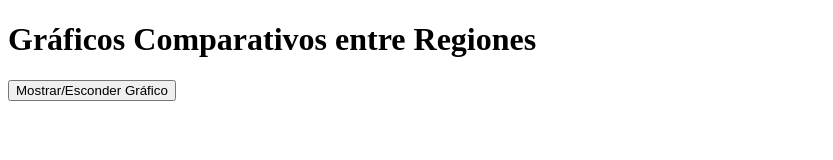
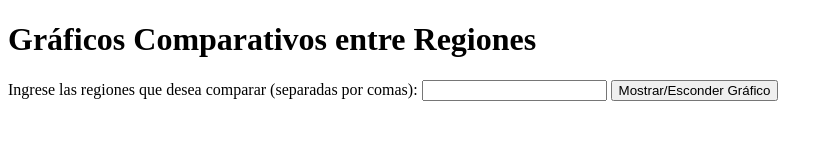
Before and after one commit to SteveArms/pwebAJAX, a plain HTML site: page Ejercicio5/index.html in a window 1280 px wide. Shown: the whole page, without its empty margins (0-833 px from the left). Drawn offline with nearby package versions, Linux system fonts and the light colour scheme.

Commit message:
Se agrega una funcion para escoger que regiones se quiere hacer un grafico

```diff
--- a/Ejercicio5/index.html
+++ b/Ejercicio5/index.html
@@ -9,7 +9,8 @@
 </head>
 <body>
     <h1>Gráficos Comparativos entre Regiones</h1>
+    <label for="regionesInput">Ingrese las regiones que desea comparar (separadas por comas):</label>
+    <input type="text" id="regionesInput">
     <button id="toggleChartBtn">Mostrar/Esconder Gráfico</button>
-    <canvas id="myChart" width="800" height="400" style="display: none;"></canvas>
 </body>
 </html>
```
